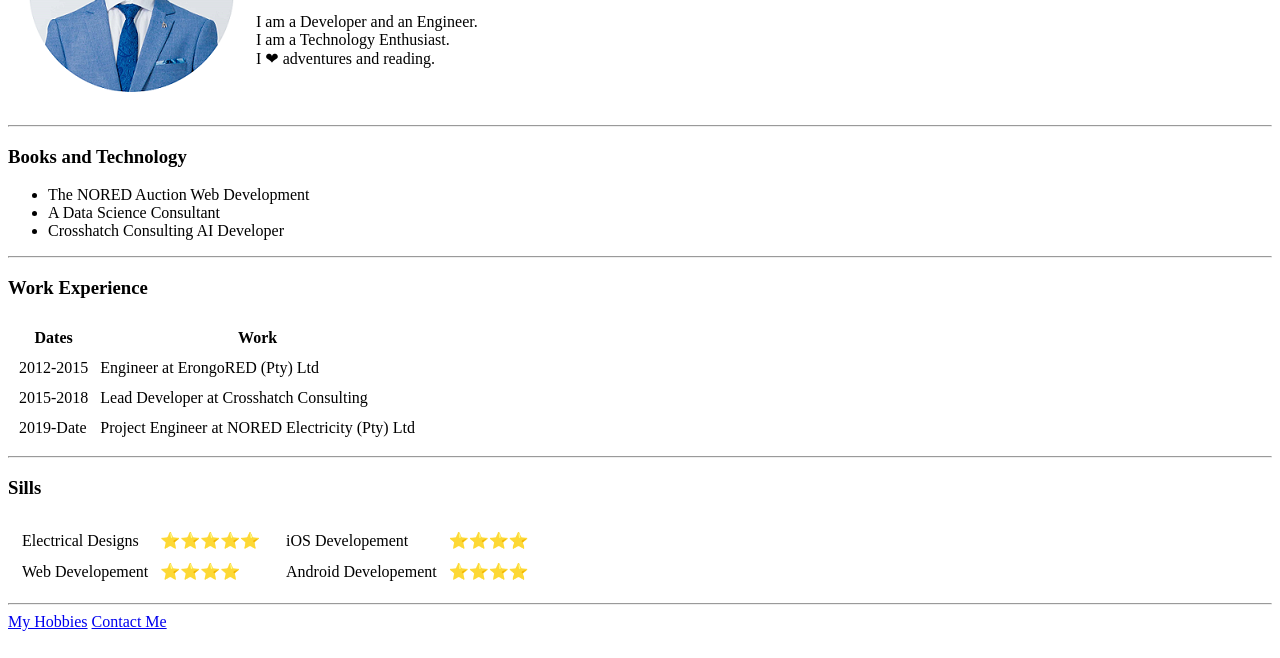
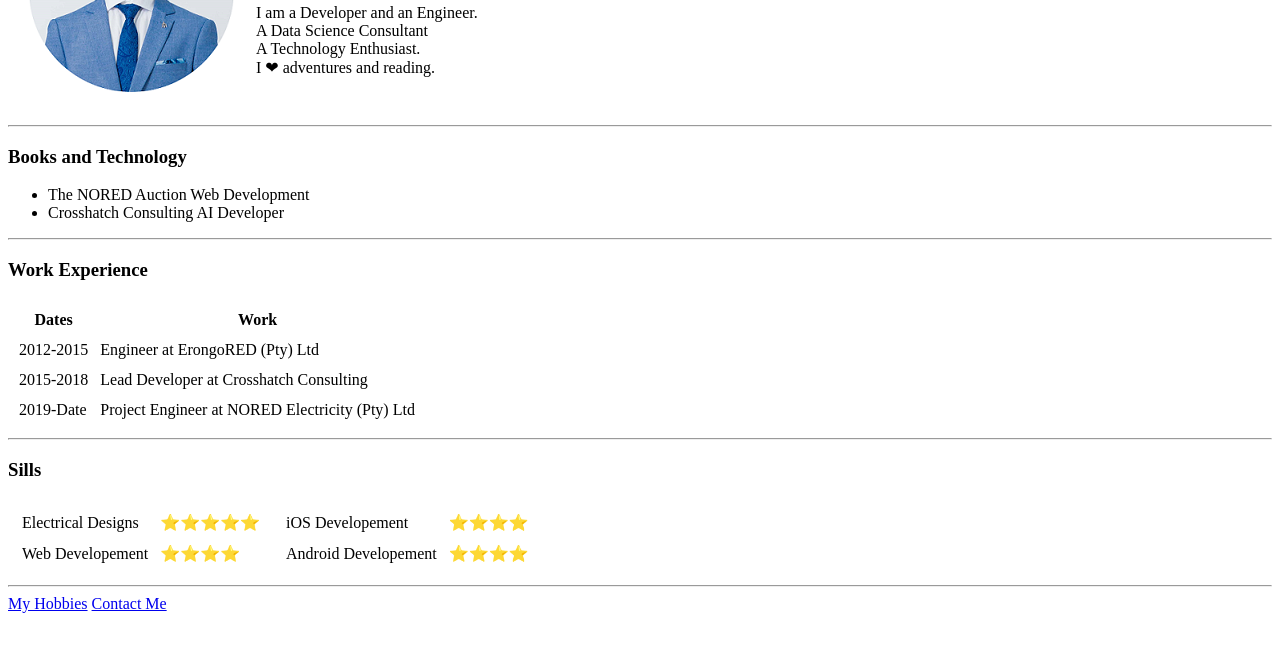
Before and after one commit to Shipoken/cv, a plain HTML site: page index.html in a window 1280 px wide. Shown: the part 142-800 px from the top of the page. Drawn offline with Linux system fonts and the light colour scheme.

Commit message:
Added Data Science to my interests

```diff
--- a/index.html
+++ b/index.html
@@ -11,7 +11,7 @@
         <td>
           <h1>Isai Shipoke</h1>
           <p><em>Founder and Provost at <strong><a href="https:/>/>crosshatchc.com/>">Crosshatch Consulting</a></strong></em></p>
-          <p>I am a Developer and an Engineer. <br>I am a Technology Enthusiast. <br>I ❤ adventures and reading.</p>
+          <p>I am a Developer and an Engineer. <br>A Data Science Consultant<br>A Technology Enthusiast. <br>I ❤ adventures and reading.</p>
         </td>
       </tr>
     </table>
@@ -19,7 +19,6 @@
     <h3>Books and Technology</h3>
     <ul>
       <li>The NORED Auction Web Development</li>
-      <li>A Data Science Consultant</li>
       <li>Crosshatch Consulting AI Developer</li>
     </ul>
     <hr>
```
